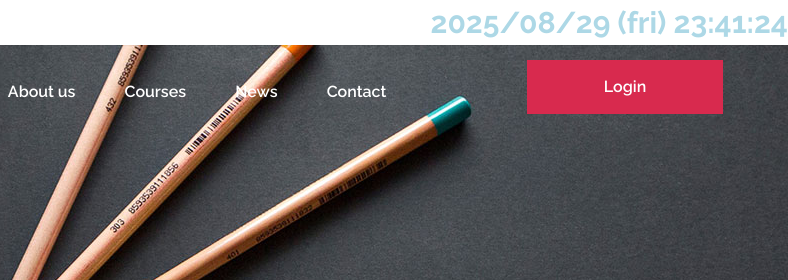
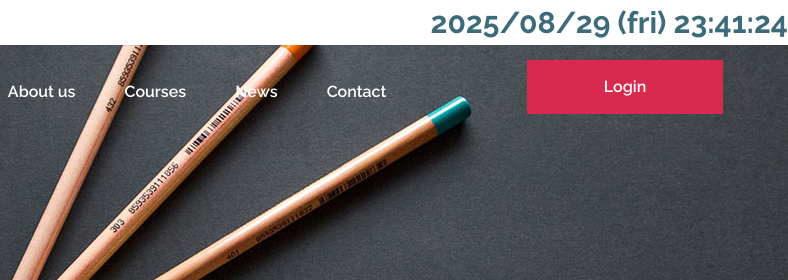
Before and after one commit to TokyoSociety/itandjapanese, a plain HTML site: page index.html in a window 1280 px wide. Shown: the top 280 px of the page, 492-1280 px from the left. Drawn offline with Linux system fonts and the light colour scheme; files whose address does not match are found by name.

Commit message:
Update index.html

```diff
--- a/index.html
+++ b/index.html
@@ -56,7 +56,7 @@
 	<!-- Header section end -->
 	<!-- <div id="time" align="right" ><font color="●●"size="●">-->
 
-	<div style="text-align: right; color: lightblue; font-weight: bold; font-size: 30px;" id="time" ></div>
+	<div style="text-align: right; color: #3e6b7a; font-weight: bold; font-size: 30px;" id="time" ></div>
 
 	<!-- Hero section -->
 	<section class="hero-section set-bg" data-setbg="img/bg.jpg">
```
